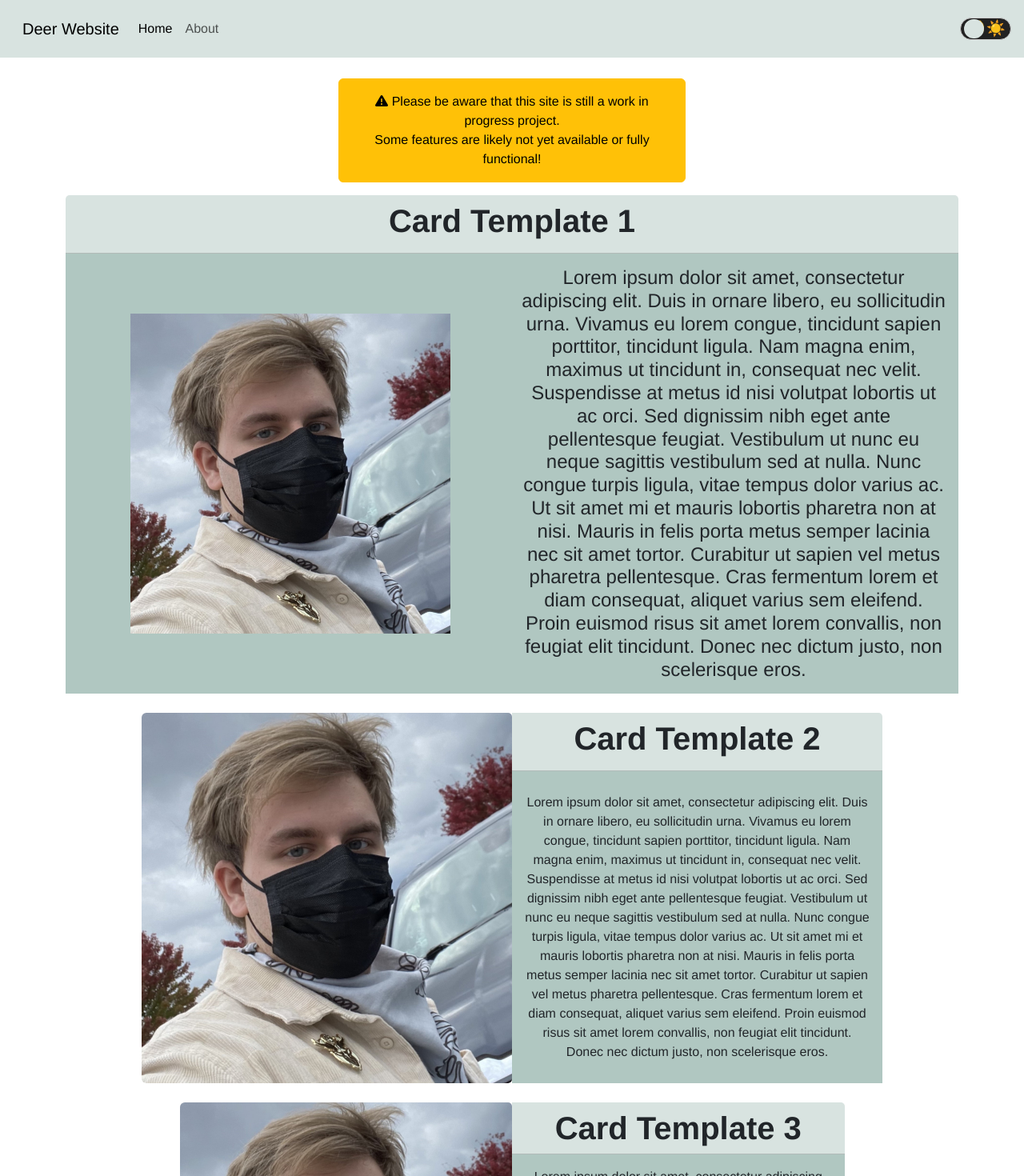
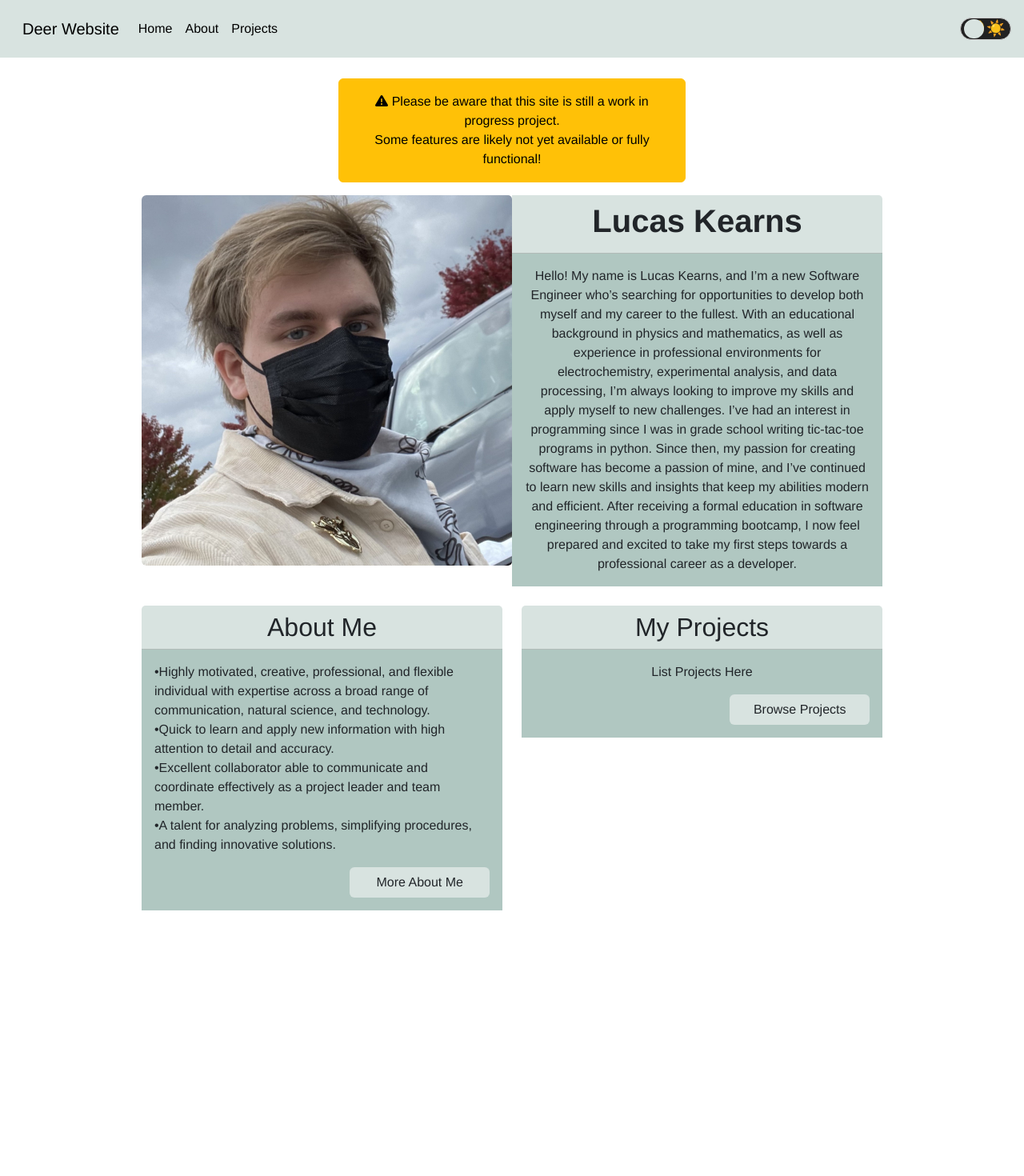
Before and after one commit to CainSeltzer/the-meadow, a Vue app in the folder frontend/: page / in a window 1280 px wide. Shown: the top 1470 px of the page at 80% size. After the commit the page ends 1138 px from the top, so only its background shows below. Built offline with nearby package versions, Linux system fonts and the light colour scheme.

Commit message:
Refined Homepage Furthere and added a Projects page.

```diff
--- a/frontend/src/App.vue
+++ b/frontend/src/App.vue
@@ -13,7 +13,10 @@
               <a class="nav-link active" aria-current="page" href="/">Home</a>
             </li>
             <li class="nav-item">
-              <a href="/about" class="nav-link">About</a>
+              <a href="/about" class="nav-link active">About</a>
+            </li>
+            <li class="nav-item">
+              <a href="/projects" class="nav-link active">Projects</a>
             </li>
           </ul>
         </div>
--- a/frontend/src/main.js
+++ b/frontend/src/main.js
@@ -6,6 +6,7 @@ import "bootstrap"
 
 import HomePage from './views/HomePage.vue'
 import AboutMe from './views/AboutMe.vue'
+import ProjectList from './views/ProjectList.vue'
 import App from './App.vue'
 
 /* import the fontawesome core */
@@ -25,6 +26,7 @@ library.add(faTriangleExclamation)
 const routes = [
     { path: '/', component: HomePage },
     { path: '/about', component: AboutMe },
+    { path: '/projects', component: ProjectList},
 ]
 
 const router = createRouter({
--- a/frontend/src/scss/custom.scss
+++ b/frontend/src/scss/custom.scss
@@ -26,6 +26,27 @@ $navbar-light: #d8e3e0;
 // Component-specific customizations below 👇
 //====================
 
+.bullit-list {
+    text-align: left;
+}
+
+.btn-page-link:hover {
+    font-weight: bold;
+}
+
+.project-image {
+    max-height: 240px;
+    object-fit: cover;
+}
+
+[data-bs-theme="light"] .btn-page-link {
+    background-color: #d8e3e0;
+}
+
+[data-bs-theme="dark"] .btn-page-link {
+    background-color: #078f6b;
+}
+
 [data-bs-theme="light"] .deer-header {
     background-color: #d8e3e0;
 }
@@ -52,7 +73,6 @@ $navbar-light: #d8e3e0;
 }
 
 
-// NOTES
 [data-bs-theme="light"] .home-prime {
     background-color: #d8e3e0;
 }
--- a/frontend/src/views/AboutMe.vue
+++ b/frontend/src/views/AboutMe.vue
@@ -1,5 +1,20 @@
 <template>
-    <h2>deer are like, rad</h2>
+    <div class="container">
+        <div class="row justify-content-md-center">
+            <div class="col-sm-5">
+                <div class="card border-0">
+                    <h2 class="card-header card-title deer-header">
+                        About Me
+                    </h2>
+                    <div class="card-body deer-body">
+                        <p class="card-text">
+                            I'm just a lil guy
+                        </p>
+                    </div>
+                </div>
+            </div>
+        </div>
+    </div>
 </template>
 
 <script>
--- a/frontend/src/views/HomePage.vue
+++ b/frontend/src/views/HomePage.vue
@@ -1,42 +1,5 @@
 <template>
     <div class="container">
-        <div class="row justify-content-md-center">
-            <div class="col">
-                <div class="card border-0">
-
-                    <div class="card-header deer-header">
-                        <h1 class="card-title" style="font-weight:bold; ">Card Template 1</h1>
-                    </div>
-
-                    <div class="card-body deer-body">
-                        <div class="row">
-                            <div class="col d-flex align-items-center justify-content-center">
-                                <img src="../assets/LucasPFP.jpg" alt="..." width="400px">
-                            </div>
-                            <div class="col">
-                                <h4 class="card-text d-flex align-items-center justify-content-center">
-                                    Lorem ipsum dolor sit amet, consectetur adipiscing elit. Duis in ornare libero, eu
-                                    sollicitudin urna. Vivamus eu lorem congue, tincidunt sapien porttitor, tincidunt
-                                    ligula. Nam magna enim, maximus ut tincidunt in, consequat nec velit. Suspendisse at
-                                    metus id nisi volutpat lobortis ut ac orci. Sed dignissim nibh eget ante
-                                    pellentesque
-                                    feugiat. Vestibulum ut nunc eu neque sagittis vestibulum sed at nulla. Nunc congue
-                                    turpis ligula, vitae tempus dolor varius ac. Ut sit amet mi et mauris lobortis
-                                    pharetra
-                                    non at nisi. Mauris in felis porta metus semper lacinia nec sit amet tortor.
-                                    Curabitur
-                                    ut sapien vel metus pharetra pellentesque. Cras fermentum lorem et diam consequat,
-                                    aliquet varius sem eleifend. Proin euismod risus sit amet lorem convallis, non
-                                    feugiat
-                                    elit tincidunt. Donec nec dictum justo, non scelerisque eros.
-                                </h4>
-                            </div>
-                        </div>
-                    </div>
-                </div>
-            </div>
-        </div>
-        <br />
         <div class="row justify-content-md-center">
             <div class="card-group col-sm-10">
                 <div class="card border-0">
@@ -45,21 +8,27 @@
                 <div class="card border-0">
                     <div class="card-header deer-header">
                         <h1 class="card-title" style="font-weight:bold;">
-                            Card Template 2
+                            Lucas Kearns
                         </h1>
                     </div>
                     <div class="card-body deer-body d-flex align-items-center justify-content-center">
                         <p class="card-text">
-                            Lorem ipsum dolor sit amet, consectetur adipiscing elit. Duis in ornare libero, eu
-                            sollicitudin urna. Vivamus eu lorem congue, tincidunt sapien porttitor, tincidunt
-                            ligula. Nam magna enim, maximus ut tincidunt in, consequat nec velit. Suspendisse at
-                            metus id nisi volutpat lobortis ut ac orci. Sed dignissim nibh eget ante pellentesque
-                            feugiat. Vestibulum ut nunc eu neque sagittis vestibulum sed at nulla. Nunc congue
-                            turpis ligula, vitae tempus dolor varius ac. Ut sit amet mi et mauris lobortis pharetra
-                            non at nisi. Mauris in felis porta metus semper lacinia nec sit amet tortor. Curabitur
-                            ut sapien vel metus pharetra pellentesque. Cras fermentum lorem et diam consequat,
-                            aliquet varius sem eleifend. Proin euismod risus sit amet lorem convallis, non feugiat
-                            elit tincidunt. Donec nec dictum justo, non scelerisque eros.
+                            Hello! My name is Lucas Kearns, and I’m a new Software Engineer who’s searching
+                            for opportunities to develop both myself and my career to the fullest.
+
+                            With an educational background in physics and mathematics, as well as experience
+                            in professional environments for electrochemistry, experimental analysis, and data
+                            processing, I’m always looking to improve my skills and apply myself to new challenges.
+
+                            I’ve had an interest in programming since I was in grade school writing tic-tac-toe
+                            programs in python. Since then, my passion for creating software has become a passion
+                            of mine, and I’ve continued to learn new skills and insights that keep my abilities
+                            modern and efficient.
+
+                            After receiving a formal education in software engineering through a programming
+                            bootcamp, I now feel prepared and excited to take my first steps towards a professional
+                            career as a developer.
+
                         </p>
                     </div>
                 </div>
@@ -67,48 +36,55 @@
         </div>
         <br />
         <div class="row justify-content-md-center">
-
-            <div class="card-group col-sm-9">
+            <div class="col-sm-5">
                 <div class="card border-0">
-                    <img src="../assets/LucasPFP.jpg" class="card-img rounded-start" alt="...">
+                    <h2 class="card-header card-title deer-header">
+                        About Me
+                    </h2>
+                    <div class="card-body deer-body">
+                        <p class="card-text bullit-list">
+                            •Highly motivated, creative, professional, and flexible individual with
+                            expertise across a broad range of communication, natural science, and
+                            technology.
+                            <br>
+                            •Quick to learn and apply new information with high attention to detail
+                            and accuracy.
+                            <br>
+                            •Excellent collaborator able to communicate and coordinate
+                            effectively as a project leader and team member.
+                            <br>
+                            •A talent for analyzing problems, simplifying procedures, and finding
+                            innovative solutions.
+                        </p>
+                        <div class="d-flex justify-content-end">
+                            <a href="/about" class="btn btn-page-link col-5">
+                                More About Me
+                            </a>
+                        </div>
+                    </div>
                 </div>
+            </div>
+            <div class="col-sm-5  ">
                 <div class="card border-0">
-                    <h1 class="card-header card-title deer-header" style="font-weight:bold;">
-                        Card Template 3
-                    </h1>
-                    <div class="card-body deer-body d-flex align-items-center justify-content-center">
+                    <h2 class="card-header card-title deer-header">
+                        My Projects
+                    </h2>
+                    <div class="card-body deer-body">
                         <p class="card-text">
-                            Lorem ipsum dolor sit amet, consectetur adipiscing elit. Duis in ornare libero, eu
-                            sollicitudin urna. Vivamus eu lorem congue, tincidunt sapien porttitor, tincidunt
-                            ligula. Nam magna enim, maximus ut tincidunt in, consequat nec velit. Suspendisse at
-                            metus id nisi volutpat lobortis ut ac orci. Sed dignissim nibh eget ante pellentesque
-                            feugiat. Vestibulum ut nunc eu neque sagittis vestibulum sed at nulla. Nunc congue
-                            turpis ligula, vitae tempus dolor varius ac. Ut sit amet mi et mauris lobortis pharetra
-                            non at nisi. Mauris in felis porta metus semper lacinia nec sit amet tortor. Curabitur
-                            ut sapien vel metus pharetra pellentesque. Cras fermentum lorem et diam consequat,
-                            aliquet varius sem eleifend. Proin euismod risus sit amet lorem convallis, non feugiat
-                            elit tincidunt. Donec nec dictum justo, non scelerisque eros.
+                            List Projects Here
                         </p>
+                        <div class="d-flex justify-content-end">
+                            <a href="/projects" class="btn btn-page-link col-5">
+                                Browse Projects
+                            </a>
+                        </div>
                     </div>
                 </div>
             </div>
         </div>
     </div>
 
-    <div class="card mx-auto border-0 home-prime" style="max-width: 1000px;">
-        <h5 class="card-title">
-            Please note this is a new website still early in development,
-            and I plan to update it regularly, so even if there isn't much to see
-            now, consider checking back in often! Functions I plan on adding soon include:
-        </h5>
-        <p class="card-text" style="text-align: left; margin-left: 3%;">
-            •An About section including my personal information and contact details
-            <br>
-            •A project section in which all my current and past programming projects will be logged
-            <br>
-            •A code sandbox to show off smaller builds and projects using a variety of languages and framewoerks
-        </p>
-    </div>
+
 
 
 </template>
--- /dev/null
+++ b/frontend/src/views/ProjectList.vue
@@ -0,0 +1,65 @@
+<template>
+    <div class="container">
+        <div class="row justify-content-md-center">
+            <div class="col-sm-5">
+                <div class="card border-0">
+                    <h2 class="card-header card-title deer-header">
+                        My Projects
+                    </h2>
+                    <div class="card-body deer-body">
+                        <p class="card-text">
+                            Below, you can find listed the various projects I've worked on. You'll also
+                            find descriptions, timeframes, and links to the project repositories where
+                            available
+                        </p>
+                    </div>
+                </div>
+            </div>
+        </div>
+        <br />
+        <div class="row justify-content-md-center">
+            <div class="card border-0 col-sm-12">
+                <img src="../assets/DataImg.jpg" alt="..." class="card-image-top rounded-top project-image">
+                <h2 class="card-header card-title deer-header">
+                    PROJECT TITLE 1
+                </h2>
+                <div class="card-body deer-body">
+                    <p class="card-text"><small class="text-muted">
+                        YEAR CREATED
+                    </small></p>
+                    <p class="card-text">
+                        DESCRIPTION
+                    </p>
+                    <a href="/" class="btn btn-page-link col-5">
+                        LINK TO REPOSITORY
+                    </a>
+                </div>
+            </div>
+        </div>
+        <br />
+        <div class="row justify-content-md-center">
+            <div class="card border-0 col-sm-12">
+                <img src="../assets/DataImg.jpg" alt="..." class="card-image-top rounded-top project-image">
+                <h2 class="card-header card-title deer-header">
+                    PROJECT TITLE 2
+                </h2>
+                <div class="card-body deer-body">
+                    <p class="card-text"><small class="text-muted">
+                        YEAR CREATED
+                    </small></p>
+                    <p class="card-text">
+                        DESCRIPTION
+                    </p>
+                    <a href="/" class="btn btn-page-link col-5">
+                        LINK TO REPOSITORY
+                    </a>
+                </div>
+            </div>
+        </div>
+    </div>
+</template>
+
+<script>
+export default {
+}
+</script>
```
Also changed, not shown: 1 other file (tests, documents, lock files or other folders).
